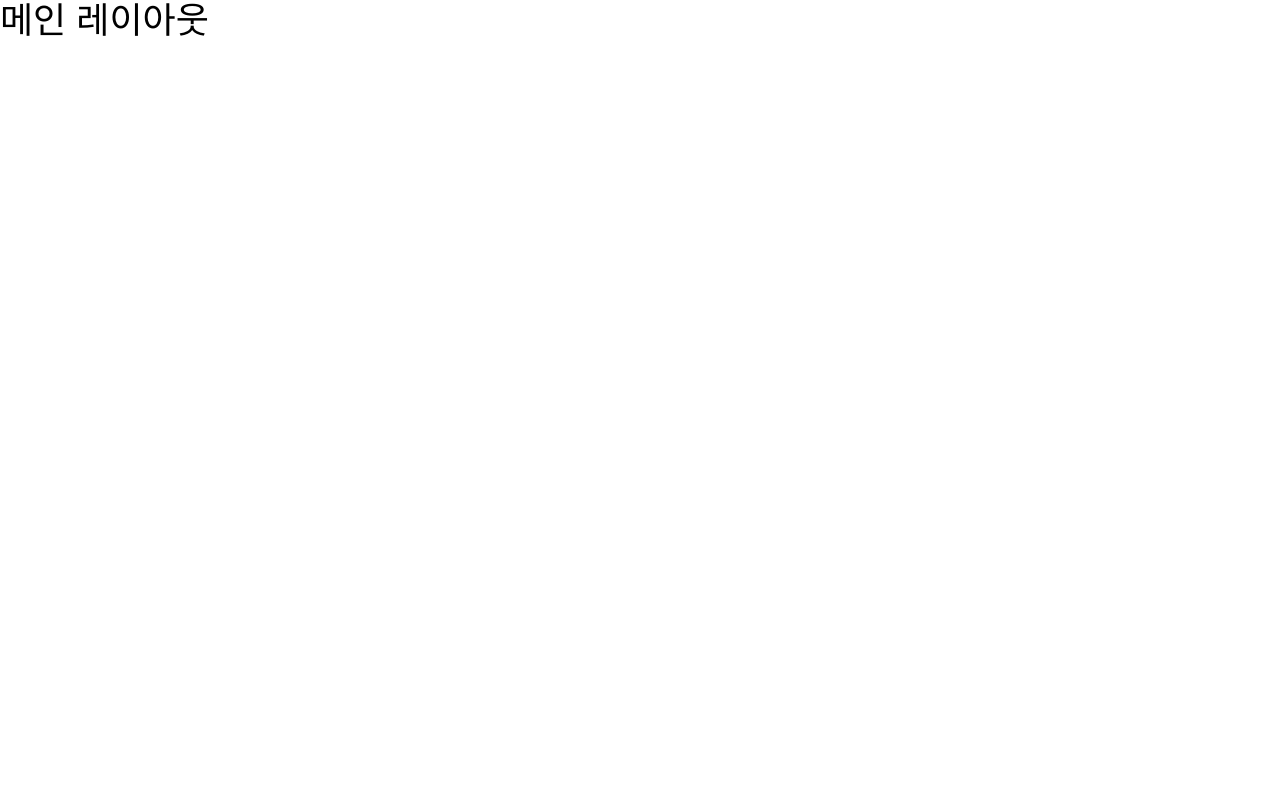
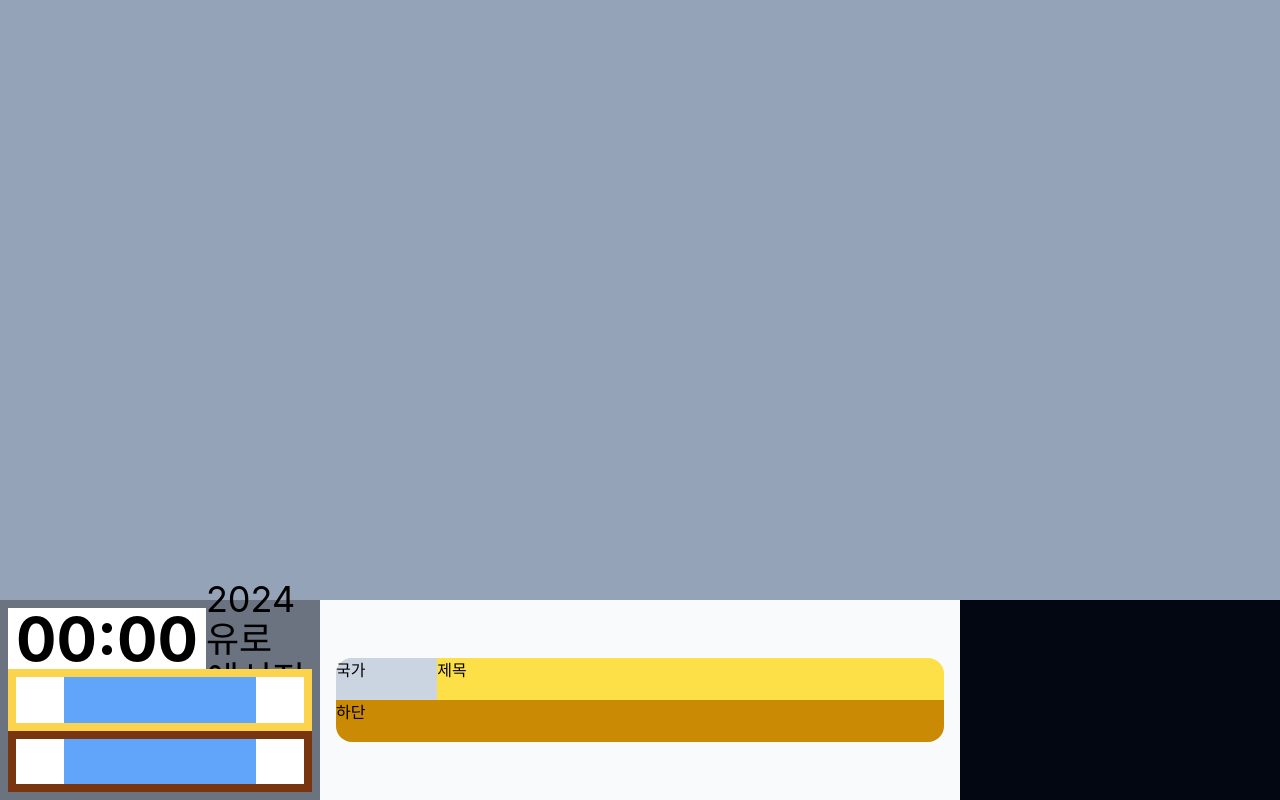
Before and after one commit to lebind12/scoreboard_v2, a React (Create React App) app: page / in a window 1280 px wide. Built offline with nearby package versions, Linux system fonts and the light colour scheme.

Commit message:
[feat] BottomLayout mockup

```diff
--- a/src/App.tsx
+++ b/src/App.tsx
@@ -3,7 +3,11 @@ import "./App.css";
 import MainLayout from "./layouts/MainLayout";
 
 function App() {
-  return <MainLayout></MainLayout>;
+  return (
+    <div className="flex w-screen h-screen">
+      <MainLayout></MainLayout>
+    </div>
+  );
 }
 
 export default App;
--- /dev/null
+++ b/src/components/CommentComponent.tsx
@@ -0,0 +1,13 @@
+const CommentComponent = () => {
+  return (
+    <div className="p-4 flex justify-center flex-col h-full w-full">
+      <div className="flex h-1/4 bg-yellow-300 rounded-t-2xl">
+        <div className="w-1/5 h-full bg-slate-300 rounded-tl-2xl">국가</div>
+        <div className="w-full"> 제목 </div>
+      </div>
+      <div className=" h-1/4 bg-yellow-600 rounded-b-2xl">하단</div>
+    </div>
+  );
+};
+
+export default CommentComponent;
--- /dev/null
+++ b/src/components/FormationComponent.tsx
@@ -0,0 +1,5 @@
+const FormationComponent = () => {
+  return <div></div>;
+};
+
+export default FormationComponent;
--- /dev/null
+++ b/src/components/ScoreComponent.tsx
@@ -0,0 +1,26 @@
+import TeamComponent from "./TeamComponent";
+
+const ScoreComponent = () => {
+  return (
+    <div className="flex flex-col w-full h-full p-2">
+      <div className="flex w-full h-1/3">
+        <div className="flex w-max h-full bg-white items-center">
+          <h1 className="text-6xl font-bold p-2">00:00</h1>
+        </div>
+        <div className="flex w-full text-4xl items-center justify-center">
+          2024 유로 예선전
+        </div>
+      </div>
+      <div className="h-2/3">
+        <div className="w-full h-1/2 bg-amber-300">
+          <TeamComponent />
+        </div>
+        <div className="w-full h-1/2 bg-amber-900">
+          <TeamComponent />
+        </div>
+      </div>
+    </div>
+  );
+};
+
+export default ScoreComponent;
--- /dev/null
+++ b/src/components/StatusComponent.tsx
@@ -0,0 +1,5 @@
+const StatusComponent = () => {
+  return <div></div>;
+};
+
+export default StatusComponent;
--- /dev/null
+++ b/src/components/TeamComponent.tsx
@@ -0,0 +1,11 @@
+const TeamComponent = () => {
+  return (
+    <div className="flex w-full h-full p-2">
+      <div className="w-1/6 h-full bg-white"></div>
+      <div className="w-4/6 h-full bg-blue-400"></div>
+      <div className="w-1/6 h-full bg-white"></div>
+    </div>
+  );
+};
+
+export default TeamComponent;
--- /dev/null
+++ b/src/layouts/BottomLayout.tsx
@@ -0,0 +1,18 @@
+import ScoreComponent from "../components/ScoreComponent";
+import CommentComponent from "../components/CommentComponent";
+
+const BottomLayout = () => {
+  return (
+    <div className="flex w-full h-full bg-amber-600 ">
+      <div className="w-1/4 bg-gray-500">
+        <ScoreComponent />
+      </div>
+      <div className="flex justify-center items-center w-2/4 bg-gray-50">
+        <CommentComponent />
+      </div>
+      <div className="w-1/4 bg-gray-950"></div>
+    </div>
+  );
+};
+
+export default BottomLayout;
--- a/src/layouts/MainLayout.tsx
+++ b/src/layouts/MainLayout.tsx
@@ -1,5 +1,17 @@
+import BottomLayout from "./BottomLayout";
+import ScreenLayout from "./ScreenLayout";
+
 const MainLayout = () => {
-  return <div className="text-4xl">메인 레이아웃</div>;
+  return (
+    <div className="flex flex-col w-full h-full">
+      <div className="w-full h-3/4">
+        <ScreenLayout></ScreenLayout>
+      </div>
+      <div className="w-full h-1/4">
+        <BottomLayout></BottomLayout>
+      </div>
+    </div>
+  );
 };
 
 export default MainLayout;
--- /dev/null
+++ b/src/layouts/ScreenLayout.tsx
@@ -0,0 +1,5 @@
+const ScreenLayout = () => {
+  return <div className="w-full h-full bg-slate-400"></div>;
+};
+
+export default ScreenLayout;
--- a/src/output.css
+++ b/src/output.css
@@ -549,6 +549,11 @@ video {
   width: 100%;
 }
 
+.bg-black {
+  --tw-bg-opacity: 1;
+  background-color: rgb(0 0 0 / var(--tw-bg-opacity));
+}
+
 .text-2xl {
   font-size: 1.5rem;
   line-height: 2rem;
```
